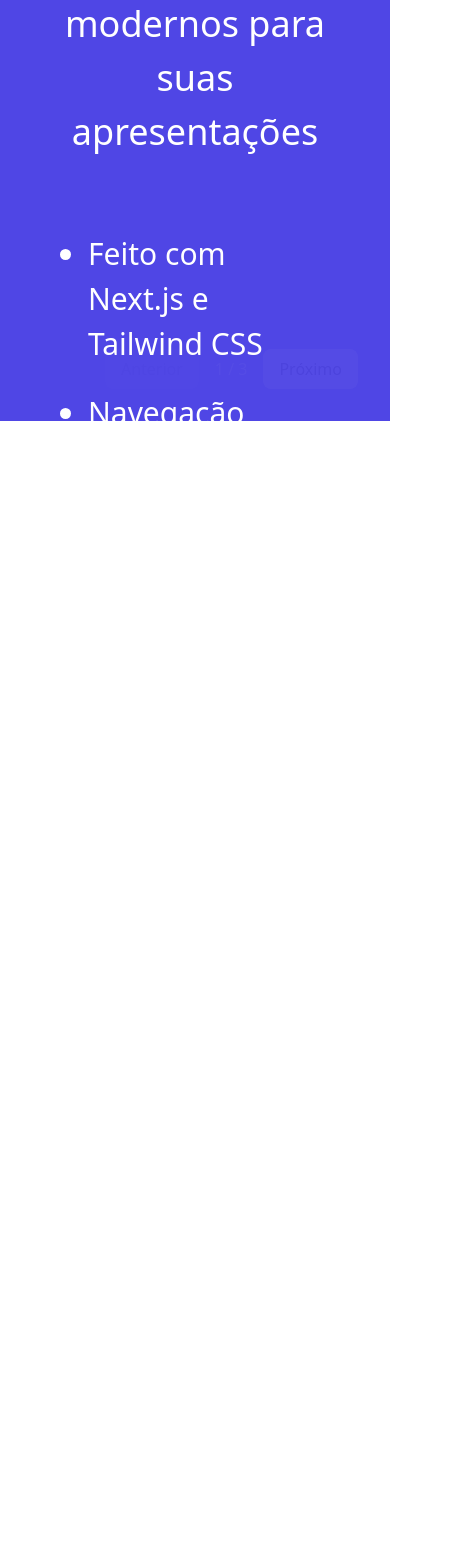
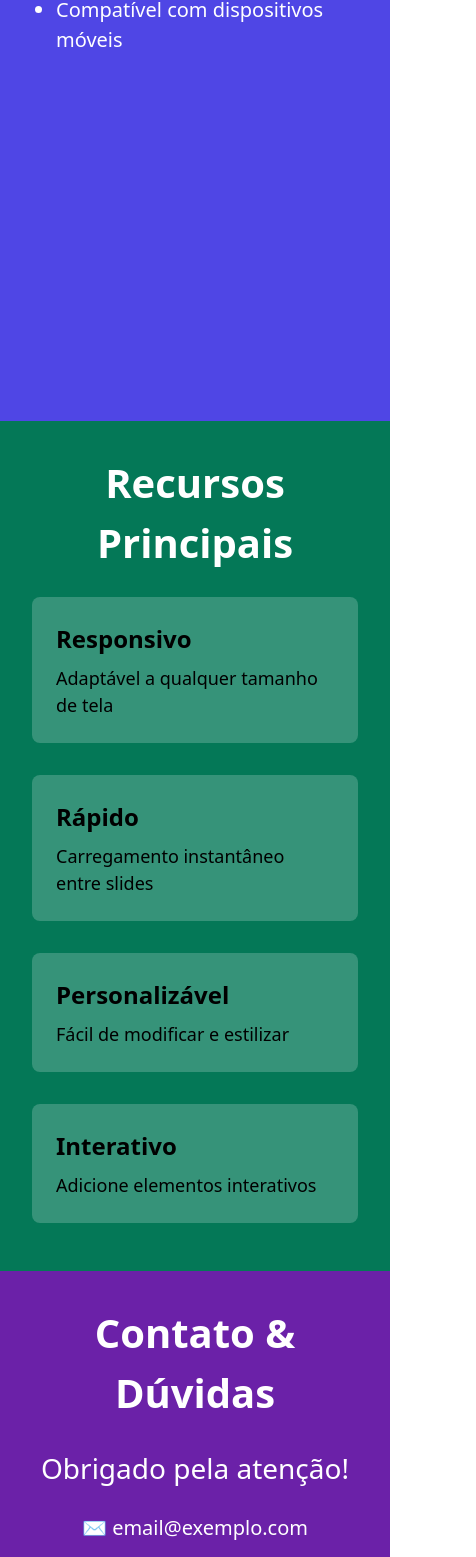
Before and after one commit to DadosCoelho/apresentacao-slides, a Next.js app: page / in a window 390 px wide. Shown: the part 423-1980 px from the top of the page, 476 px wide, since content can reach past the window. Before the commit the page ends 1131 px from the top, so only its background shows below. Built offline with nearby package versions, Linux system fonts and the light colour scheme.

Commit message:
atualização para mobile

```diff
--- a/src/app/globals.css
+++ b/src/app/globals.css
@@ -1,3 +1,4 @@
+/* src/app/globals.css */
 @import "tailwindcss";
 @tailwind base;
 @tailwind components;
@@ -28,7 +29,8 @@ body {
   font-family: system-ui, -apple-system, BlinkMacSystemFont, 'Segoe UI', Roboto, Oxygen, Ubuntu, Cantarell, 'Open Sans', 'Helvetica Neue', sans-serif;
 }
 
-/* Animações para transições de slides */
+/* Desktop: animações para transições de slides */
+@media (min-width: 768px) {
   @keyframes fadeIn {
     from { opacity: 0; }
     to { opacity: 1; }
@@ -38,7 +40,17 @@ body {
     animation: fadeIn 0.5s ease-in-out;
   }
 
-/* Estilos globais para a navegação e controles de apresentação */
-.presentation > div {
+  .desktop-presentation > div {
     animation: fadeIn 0.3s ease;
   }
+}
+
+/* Mobile: suaviza a transição entre slides com scroll-behavior */
+.mobile-presentation {
+  scroll-behavior: smooth;
+  scroll-snap-type: y mandatory;
+}
+
+.mobile-presentation > div {
+  scroll-snap-align: start;
+}
--- a/src/app/layout.tsx
+++ b/src/app/layout.tsx
@@ -1,3 +1,4 @@
+/* src/app/slide/layout.tsx */
 import type { Metadata } from "next";
 import { Geist, Geist_Mono } from "next/font/google";
 import "./globals.css";
--- a/src/app/page.tsx
+++ b/src/app/page.tsx
@@ -1,18 +1,32 @@
 // src/app/page.tsx
 'use client';
 
-import React, { useState, useEffect } from 'react';
+import React, { useEffect, useState } from 'react';
 import Slide1 from '@/components/slides/Slide1';
 import Slide2 from '@/components/slides/Slide2';
 import Slide3 from '@/components/slides/Slide3';
+import Navigation from '@/components/Navigation';
 
-export default function Presentation() {
+export default function Home() {
+  const [isMobile, setIsMobile] = useState(false);
   const [currentSlide, setCurrentSlide] = useState<number>(1);
-  const [isNavHovered, setIsNavHovered] = useState(false);
   const totalSlides = 3;
 
-  // Este é o useEffect para navegação com teclado
+  // Detecta se é mobile baseado no tamanho da tela
   useEffect(() => {
+    const checkIfMobile = () => {
+      setIsMobile(window.innerWidth < 768);
+    };
+
+    checkIfMobile();
+    window.addEventListener('resize', checkIfMobile);
+    return () => window.removeEventListener('resize', checkIfMobile);
+  }, []);
+
+  // Navegação com teclado (apenas para desktop)
+  useEffect(() => {
+    if (isMobile) return;
+
     const handleKeyDown = (e: KeyboardEvent) => {
       if (e.key === 'ArrowRight') {
         goToSlide(currentSlide + 1);
@@ -23,50 +37,45 @@ export default function Presentation() {
 
     window.addEventListener('keydown', handleKeyDown);
     return () => window.removeEventListener('keydown', handleKeyDown);
-  }, [currentSlide]);
+  }, [currentSlide, isMobile]);
 
   const goToSlide = (slideNumber: number) => {
     if (slideNumber > 0 && slideNumber <= totalSlides) {
       setCurrentSlide(slideNumber);
+
+      // Para desktop: rolagem automática para o slide
+      if (!isMobile) {
+        const element = document.getElementById(`slide-${slideNumber}`);
+        if (element) {
+          element.scrollIntoView({ behavior: 'smooth' });
+        }
+      }
     }
   };
 
-  const renderSlide = () => {
-    switch (currentSlide) {
-      case 1: return <Slide1 />;
-      case 2: return <Slide2 />;
-      case 3: return <Slide3 />;
-      default: return <Slide1 />;
-    }
-  };
+  // Layout mobile: todos os slides empilhados verticalmente
+  if (isMobile) {
+    return (
+      <div className="mobile-presentation">
+        <div id="slide-1"><Slide1 /></div>
+        <div id="slide-2"><Slide2 /></div>
+        <div id="slide-3"><Slide3 /></div>
+      </div>
+    );
+  }
 
+  // Layout desktop: exibe apenas o slide atual com navegação
   return (
-    <div className="presentation">
-      {renderSlide()}
-
-      <div
-        className={`fixed bottom-4 right-4 flex gap-4  bg-opacity-100 p-4 rounded-lg transition-opacity duration-300 ${isNavHovered ? 'opacity-30' : 'opacity-3'}`}
-        onMouseEnter={() => setIsNavHovered(true)}
-        onMouseLeave={() => setIsNavHovered(false)}
-      >
-        <button
-          onClick={() => goToSlide(currentSlide - 1)}
-          disabled={currentSlide === 1}
-          className="px-4 py-2 bg-white text-black rounded-lg disabled:opacity-30"
-        >
-          Anterior
-        </button>
-        <div className="flex items-center text-white">
-          {currentSlide} / {totalSlides}
-        </div>
-        <button
-          onClick={() => goToSlide(currentSlide + 1)}
-          disabled={currentSlide === totalSlides}
-          className="px-4 py-2 bg-white text-black rounded-lg disabled:opacity-30"
-        >
-          Próximo
-        </button>
+    <div className="desktop-presentation">
+      <div className="h-screen">
+        {currentSlide === 1 && <Slide1 />}
+        {currentSlide === 2 && <Slide2 />}
+        {currentSlide === 3 && <Slide3 />}
       </div>
+      <Navigation totalSlides={totalSlides} currentSlide={currentSlide} onNavigate={goToSlide} />
     </div>
   );
 }
+
+
+// Atualização dos estilos dos componentes de slide
--- a/src/components/Navigation.tsx
+++ b/src/components/Navigation.tsx
@@ -1,42 +1,26 @@
 // src/components/Navigation.tsx
 import React, { useState } from 'react';
-import { useRouter } from 'next/navigation';
 
 interface NavigationProps {
   totalSlides: number;
   currentSlide: number;
+  onNavigate: (slideNumber: number) => void;
 }
 
-const Navigation: React.FC<NavigationProps> = ({ totalSlides, currentSlide }) => {
-  const router = useRouter();
+const Navigation: React.FC<NavigationProps> = ({ totalSlides, currentSlide, onNavigate }) => {
   const [isHovered, setIsHovered] = useState(false);
-
-  const goToSlide = (slideNumber: number) => {
-    if (slideNumber > 0 && slideNumber <= totalSlides) {
-      router.push(`/slide/${slideNumber}`);
-    }
-  };
-
-  const handleKeyDown = (e: React.KeyboardEvent) => {
-    if (e.key === 'ArrowRight') {
-      goToSlide(currentSlide + 1);
-    } else if (e.key === 'ArrowLeft') {
-      goToSlide(currentSlide - 1);
-    }
-  };
 
   return (
     <div
-      className={`fixed bottom-4 right-4 flex gap-4 bg-black p-4 rounded-lg transition-opacity duration-300 ${isHovered ? 'opacity-100' : 'opacity-5'}`}
-      onKeyDown={handleKeyDown}
+      className={`fixed bottom-4 right-4 flex gap-4 bg-black bg-opacity-70 p-4 rounded-lg transition-opacity duration-300 ${isHovered ? 'opacity-100' : 'opacity-30'}`}
       onMouseEnter={() => setIsHovered(true)}
       onMouseLeave={() => setIsHovered(false)}
       tabIndex={0}
     >
       <button
-        onClick={() => goToSlide(currentSlide - 1)}
+        onClick={() => onNavigate(currentSlide - 1)}
         disabled={currentSlide === 1}
-        className="px-4 py-2 bg-white text-black rounded-lg disabled:opacity-80"
+        className="px-4 py-2 bg-white text-black rounded-lg disabled:opacity-50"
       >
         Anterior
       </button>
@@ -44,9 +28,9 @@ const Navigation: React.FC<NavigationProps> = ({ totalSlides, currentSlide }) =>
         {currentSlide} / {totalSlides}
       </div>
       <button
-        onClick={() => goToSlide(currentSlide + 1)}
+        onClick={() => onNavigate(currentSlide + 1)}
         disabled={currentSlide === totalSlides}
-        className="px-4 py-2 bg-white text-black rounded-lg disabled:opacity-80"
+        className="px-4 py-2 bg-white text-black rounded-lg disabled:opacity-50"
       >
         Próximo
       </button>
--- a/src/components/slides/Slide1.module.css
+++ b/src/components/slides/Slide1.module.css
@@ -3,28 +3,51 @@
   display: flex;
   flex-direction: column;
   width: 100%;
-    height: 100vh;
+  min-height: 100vh;
   background-color: rgb(79, 70, 229);
   color: white;
+  padding: 2rem;
+}
+
+@media (min-width: 768px) {
+  .container {
     padding: 4rem;
+    height: 100vh;
+  }
 }
 
 .title {
-    font-size: 3.75rem;
+  font-size: 2.5rem;
   font-weight: 700;
+  margin-bottom: 1.5rem;
+  text-align: center;
+}
+
+.subtitle {
+  font-size: 1.5rem;
+  font-weight: 500;
   margin-bottom: 2rem;
   text-align: center;
 }
 
+.content {
+  font-size: 1.25rem;
+}
+
+@media (min-width: 768px) {
+  .title {
+    font-size: 3.75rem;
+    margin-bottom: 2rem;
+  }
+
   .subtitle {
     font-size: 2.25rem;
-    font-weight: 500;
     margin-bottom: 3rem;
-    text-align: center;
   }
 
   .content {
     font-size: 1.875rem;
+  }
 }
 
 .list {
@@ -33,6 +56,13 @@
 }
 
 .listItem {
+  margin-top: 1rem;
+  margin-bottom: 1rem;
+}
+
+@media (min-width: 768px) {
+  .listItem {
     margin-top: 1.5rem;
     margin-bottom: 1.5rem;
   }
+}
--- a/src/components/slides/Slide2.module.css
+++ b/src/components/slides/Slide2.module.css
@@ -3,44 +3,90 @@
   display: flex;
   flex-direction: column;
   width: 100%;
-    height: 100vh;
+  min-height: 100vh;
   background-color: rgb(4, 120, 87);
   color: white;
+  padding: 2rem;
+}
+
+@media (min-width: 768px) {
+  .container {
     padding: 4rem;
+    height: 100vh;
+  }
 }
 
 .title {
-    font-size: 3.75rem;
+  font-size: 2.5rem;
   font-weight: 700;
-    margin-bottom: 2rem;
+  margin-bottom: 1.5rem;
   text-align: center;
 }
 
+@media (min-width: 768px) {
+  .title {
+    font-size: 3.75rem;
+    margin-bottom: 2rem;
+  }
+}
+
+.content {
+  font-size: 1.25rem;
+}
+
+@media (min-width: 768px) {
   .content {
     font-size: 1.875rem;
+  }
 }
 
 .grid {
   display: grid;
+  grid-template-columns: 1fr;
+  gap: 1rem;
+  width: 100%;
+}
+
+@media (min-width: 768px) {
+  .grid {
     grid-template-columns: repeat(2, 1fr);
     gap: 2rem;
-    width: 100%;
+  }
 }
 
 .card {
   background-color: rgba(255, 255, 255, 0.2);
+  padding: 1.5rem;
+  border-radius: 0.5rem;
+  margin-bottom: 1rem;
+}
+
+@media (min-width: 768px) {
+  .card {
     padding: 2rem;
-    border-radius: 0.5rem;
+    margin-bottom: 0;
+  }
 }
 
 .cardTitle {
-    font-size: 2.25rem;
+  font-size: 1.5rem;
   font-weight: 700;
-    margin-bottom: 1rem;
+  margin-bottom: 0.5rem;
   color: black;
 }
 
 .cardText {
-    font-size: 1.5rem;
+  font-size: 1.125rem;
   color: black;
 }
+
+@media (min-width: 768px) {
+  .cardTitle {
+    font-size: 2.25rem;
+    margin-bottom: 1rem;
+  }
+
+  .cardText {
+    font-size: 1.5rem;
+  }
+}
--- a/src/components/slides/Slide3.module.css
+++ b/src/components/slides/Slide3.module.css
@@ -3,37 +3,76 @@
   display: flex;
   flex-direction: column;
   width: 100%;
-    height: 100vh;
+  min-height: 100vh;
   background-color: rgb(107, 33, 168);
   color: white;
+  padding: 2rem;
+}
+
+@media (min-width: 768px) {
+  .container {
     padding: 4rem;
+    height: 100vh;
+  }
 }
 
 .title {
-    font-size: 3.75rem;
+  font-size: 2.5rem;
   font-weight: 700;
-    margin-bottom: 2rem;
+  margin-bottom: 1.5rem;
   text-align: center;
 }
 
+@media (min-width: 768px) {
+  .title {
+    font-size: 3.75rem;
+    margin-bottom: 2rem;
+  }
+}
+
 .content {
-    font-size: 1.875rem;
+  font-size: 1.25rem;
   display: flex;
   flex-direction: column;
   align-items: center;
   justify-content: center;
 }
 
+@media (min-width: 768px) {
+  .content {
+    font-size: 1.875rem;
+  }
+}
+
 .thanksText {
-    font-size: 2.25rem;
+  font-size: 1.75rem;
   font-weight: 300;
 }
 
+@media (min-width: 768px) {
+  .thanksText {
+    font-size: 2.25rem;
+  }
+}
+
+.contactInfo {
+  font-size: 1.25rem;
+  margin-top: 1.5rem;
+}
+
+@media (min-width: 768px) {
   .contactInfo {
     font-size: 1.875rem;
     margin-top: 2rem;
   }
+}
 
+.contactItem {
+  margin-bottom: 0.75rem;
+}
+
+@media (min-width: 768px) {
   .contactItem {
     margin-bottom: 1rem;
   }
+}
```
Also changed, not shown: package.json (+6 -6 lines), 1 other file (tests, documents, lock files or other folders). Lines whose indentation alone changed are shown as unchanged.
